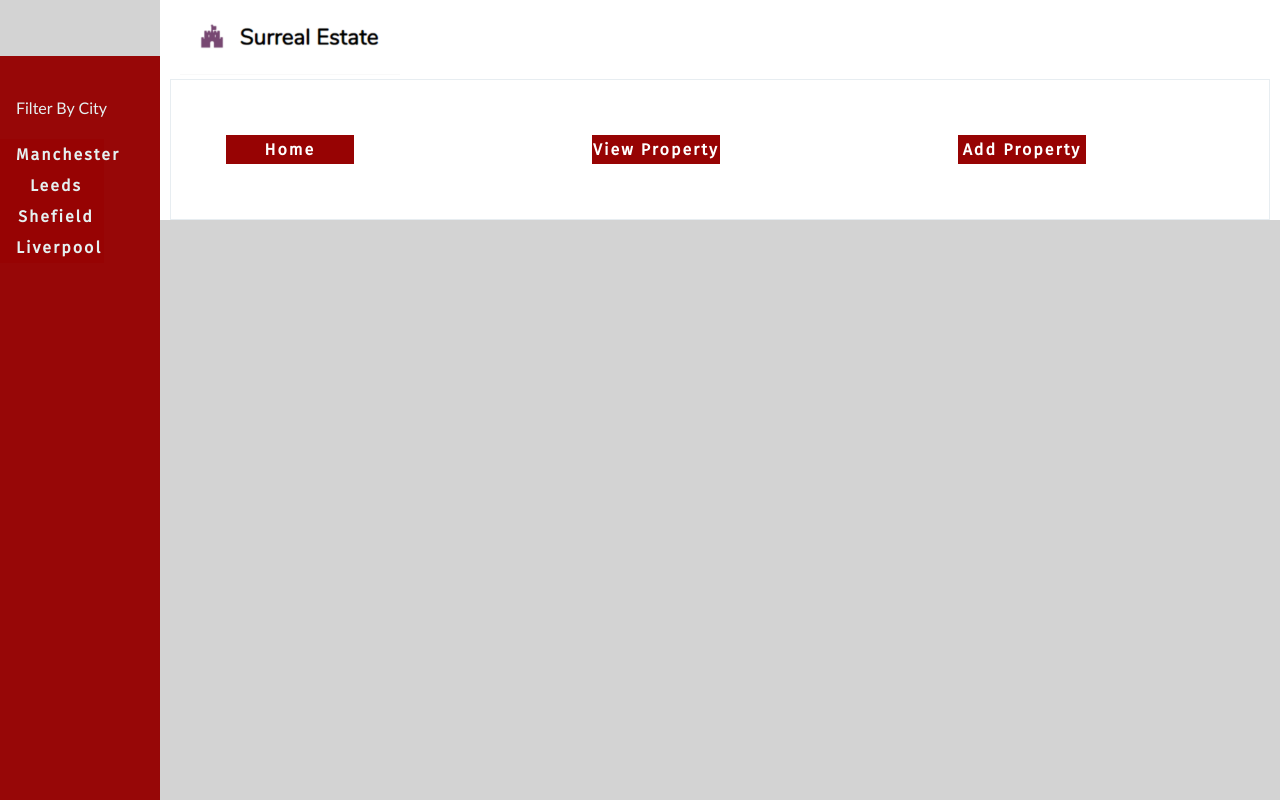
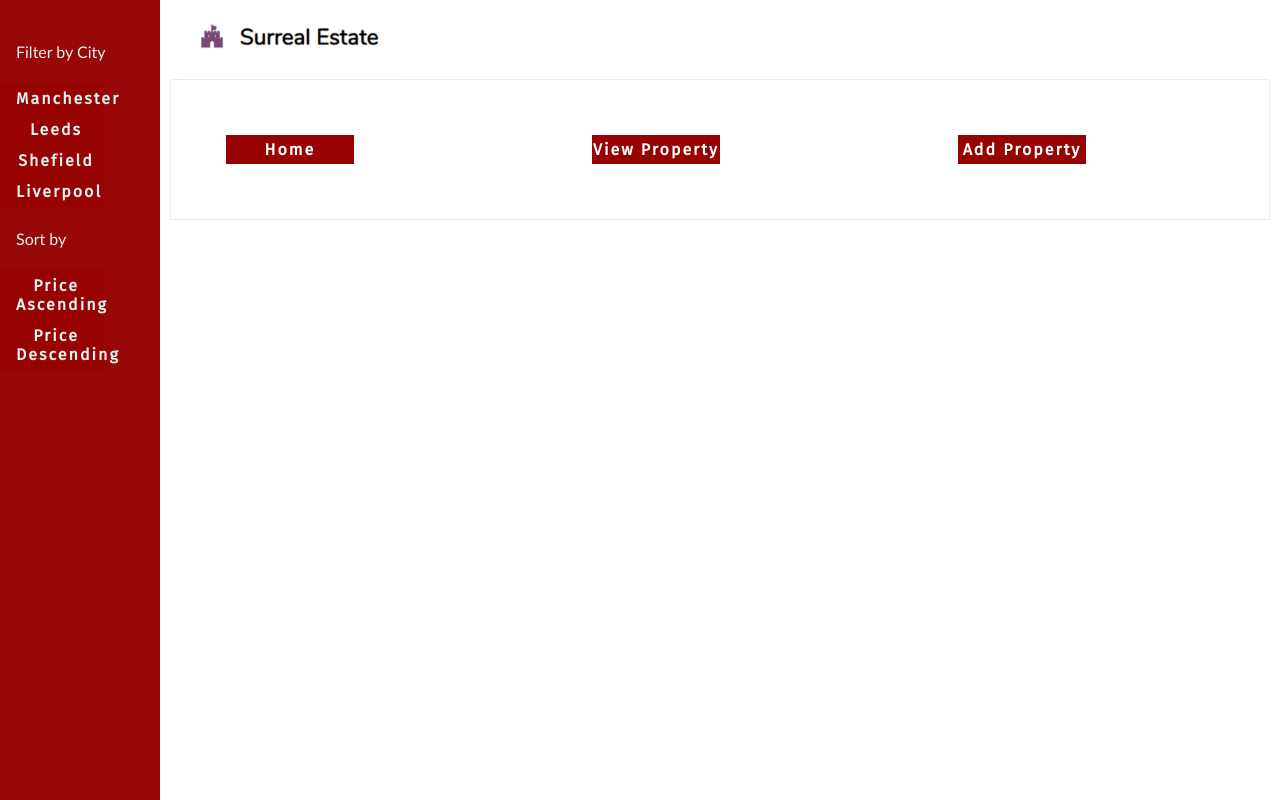
Before and after one commit to 56aint/surreal-estate, a React (Create React App) app: page / in a window 1280 px wide. Built offline with nearby package versions, Linux system fonts and the light colour scheme.

Commit message:
filtering properties retrieved from the API by cities & sorting them by price

```diff
--- a/src/components/App.js
+++ b/src/components/App.js
@@ -17,7 +17,7 @@ function App() {
       <SideBar />
       <Switch>
         <Route exact path="/" component={Home} />
-        <Route exact path="/properties" component={SideBar} />
+        <Route exact path="/properties" component={Properties} />
         <Route exact path="/add-property" component={AddProperty} />
       </Switch>
     </div>
--- a/src/components/Properties.js
+++ b/src/components/Properties.js
@@ -1,7 +1,9 @@
 import React, { useState, useEffect } from "react";
+import { useLocation } from "react-router-dom";
 import axios from "axios";
 import PropertyCard from "./PropertyCard";
 import Alert from "./Alert";
+import SideBar from "./SideBar";
 
 const Properties = () => {
   const initialState = {
@@ -16,11 +18,10 @@ const Properties = () => {
 
   const [alert, setAlert] = useState(initialState.alert);
 
+  const { search } = useLocation();
   useEffect(() => {
     axios
-      .get(`http://localhost:4000/api/v1/PropertyListing`, {
-        properties,
-      })
+      .get(`http://localhost:4000/api/v1/PropertyListing${search}`)
       .then(({ data }) => {
         setProperties(data);
       })
@@ -32,7 +33,7 @@ const Properties = () => {
           isSuccess: false,
         });
       });
-  }, []);
+  }, [search]);
 
   return (
     <>
--- a/src/components/SideBar.js
+++ b/src/components/SideBar.js
@@ -1,16 +1,37 @@
 import React from "react";
 // import styled from "styled-components";
-import { Link } from "react-router-dom";
+import { Link, useLocation } from "react-router-dom";
+import qs from "qs";
 import "../styles/SideBar.css";
 
 const SideBar = () => {
+  const { search } = useLocation();
+  const buildQueryString = (operation, valueObj) => {
+    const currentQueryParams = qs.parse(search, { ignoreQueryPrefix: true });
+
+    const newQueryParams = {
+      ...currentQueryParams,
+      [operation]: JSON.stringify(valueObj),
+    };
+    return qs.stringify(newQueryParams, {
+      addQueryPrefix: true,
+      encode: false,
+    });
+  };
   return (
     <div className="sidebar">
-      <p className="sidebar-title">Filter By City</p>
-      <Link to={`/?query={"city": "Manchester"}`}>Manchester</Link>
-      <Link to={`/?query={"city": "leeds"}`}>Leeds</Link>
-      <Link to={`/?query={"city": "Shefield}`}>Shefield</Link>
-      <Link to={`/?query={"city": "Liverpool}`}>Liverpool</Link>
+      <p className="sidebar-title">Filter by City</p>
+      <Link to={buildQueryString("query", { city: "Manchester" })}>
+        Manchester
+      </Link>
+      <Link to={buildQueryString("query", { city: "Leeds" })}>Leeds</Link>
+      <Link to={buildQueryString("query", { city: "Shefield" })}>Shefield</Link>
+      <Link to={buildQueryString("query", { city: "Liverpool" })}>
+        Liverpool
+      </Link>
+      <p className="sidebar-title">Sort by</p>
+      <Link to={buildQueryString("sort", { price: 1 })}>Price Ascending</Link>
+      <Link to={buildQueryString("sort", { price: -1 })}>Price Descending</Link>
     </div>
   );
 };
--- a/src/styles/App.css
+++ b/src/styles/App.css
@@ -6,5 +6,5 @@ body {
   justify-content: center;
   margin: 0px;
   padding: 0px;
-  background-color: lightgrey;
+  background-color: white;
 }
--- a/src/styles/PropertyCard.css
+++ b/src/styles/PropertyCard.css
@@ -1,10 +1,14 @@
 .property-card {
-  padding: 10px;
-  margin: 10px;
   display: flex;
   flex-direction: column;
+  flex-wrap: wrap;
+  justify-content: center;
+  height: 150px;
+  padding: 10px;
+  margin: auto;
   font-family: "Open Sans";
-  background-color: #ffffff;
+  border: 3px solid #141313;
+  width: 50%;
 
 }
 .property-card_price::before {
--- a/src/styles/SideBar.css
+++ b/src/styles/SideBar.css
@@ -3,7 +3,8 @@
   width: 160px; /* Set the width of the sidebar */
   position: fixed; /* Fixed Sidebar (stay in place on scroll) */
   z-index: 1; /* Stay on top */
-  top: 3.5em; /* Stay at the top */
+  /*top: 3.5em; Stay at the top */
+  top: 0;
   left: 0;
   background-color: rgb(151, 7, 7);
   overflow-x: hidden; /* Disable horizontal scroll */
```
Also changed, not shown: package.json (+5 -4 lines), 2 other files (tests, documents, lock files or other folders).
